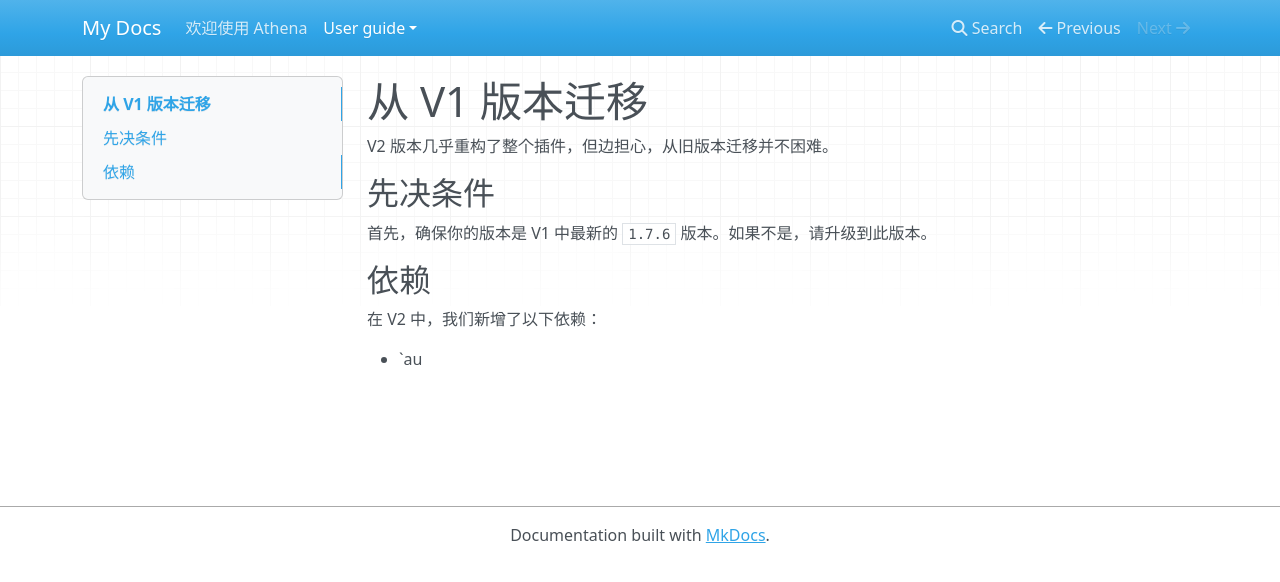
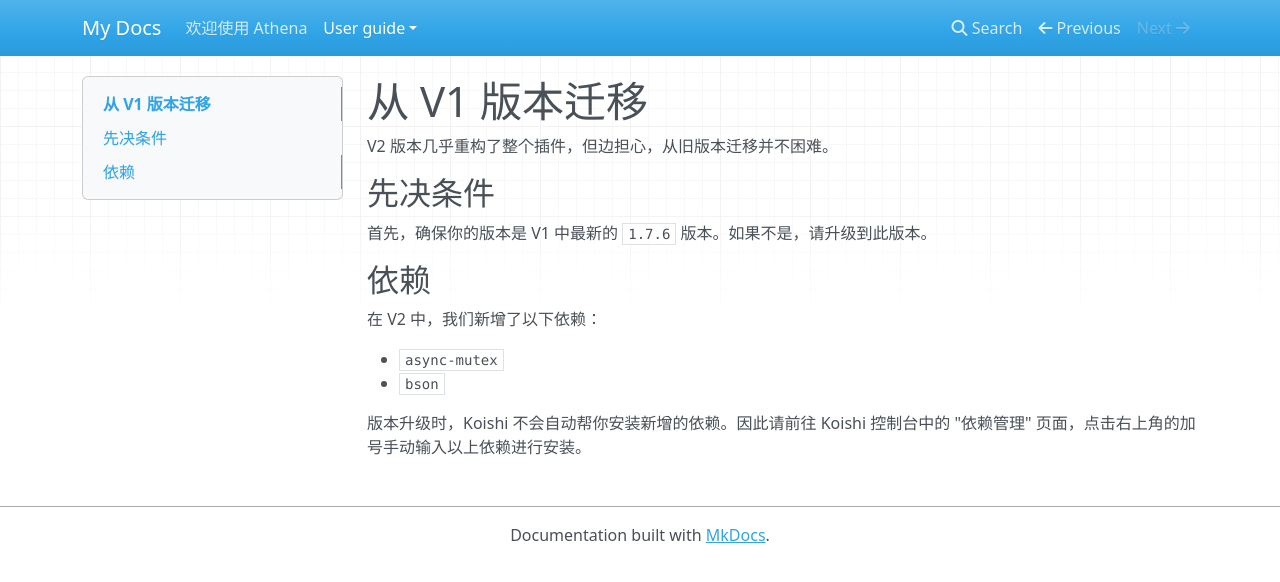
Before and after one commit to HydroGest/AthenaDocsNG, an MkDocs documentation site: the page built from docs/user-guide/migrate-from-v1.md.md, in a window 1280 px wide. Shown: the top 582 px of the page. Built offline with MkDocs 1.6.1, drawn with Linux system fonts in a browser that asks for light colours; nearby versions of some CDN libraries.

Commit message:
docs/user-guide/migrate-from-v1.md.md updated from https://stackedit.cn/

```diff
--- a/docs/user-guide/migrate-from-v1.md.md
+++ b/docs/user-guide/migrate-from-v1.md.md
@@ -10,9 +10,12 @@ V2 版本几乎重构了整个插件，但边担心，从旧版本迁移并不
 
 在 V2 中，我们新增了以下依赖：
 
-- `au
+- `async-mutex`
+- `bson`
+
+版本升级时，Koishi 不会自动帮你安装新增的依赖。因此请前往 Koishi 控制台中的 "依赖管理" 页面，点击右上角的加号手动输入以上依赖进行安装。
 
 
 <!--stackedit_data:
-eyJoaXN0b3J5IjpbLTE2NTA4MzUyXX0=
+eyJoaXN0b3J5IjpbMTQzMDM1NzY5OF19
 -->
```
